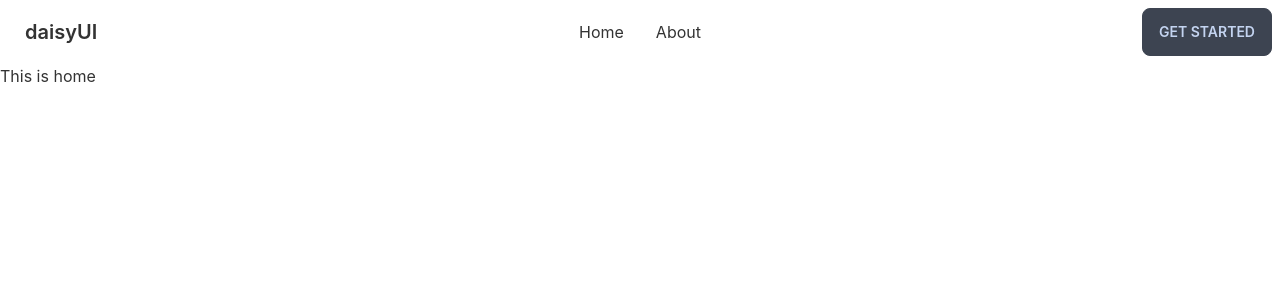
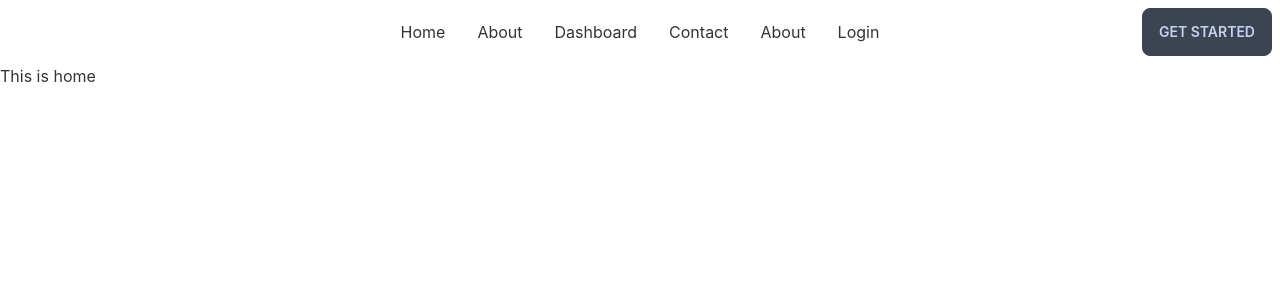
Before and after one commit to SudiptaAdhikaryJoy/agriculture-management-system-client, a React (Create React App) app: page / in a window 1280 px wide. Shown: the top 300 px of the page. Built offline with nearby package versions, Linux system fonts and the light colour scheme.

Commit message:
list added in navbar

```diff
--- a/src/Components/Home/Shared/Navbar.js
+++ b/src/Components/Home/Shared/Navbar.js
@@ -5,6 +5,10 @@ const Navbar = () => {
     const menuItems = <>
         <li><Link to="/">Home</Link></li>
         <li><Link to="/about">About</Link></li>
+        <li><Link to="/about">Dashboard</Link></li>
+        <li><Link to="/about">Contact</Link></li>
+        <li><Link to="/about">About</Link></li>
+        <li><Link to="/about">Login</Link></li>
     </>
     return (
 			<div className="navbar bg-base-100">
@@ -33,7 +37,7 @@ const Navbar = () => {
 							{menuItems}
 						</ul>
 					</div>
-					<a className="btn btn-ghost normal-case text-xl">daisyUI</a>
+					<a className="btn btn-ghost normal-case text-xl"></a>
 				</div>
 				<div className="navbar-center hidden lg:flex">
 					<ul className="menu menu-horizontal p-0">{menuItems}</ul>
```
